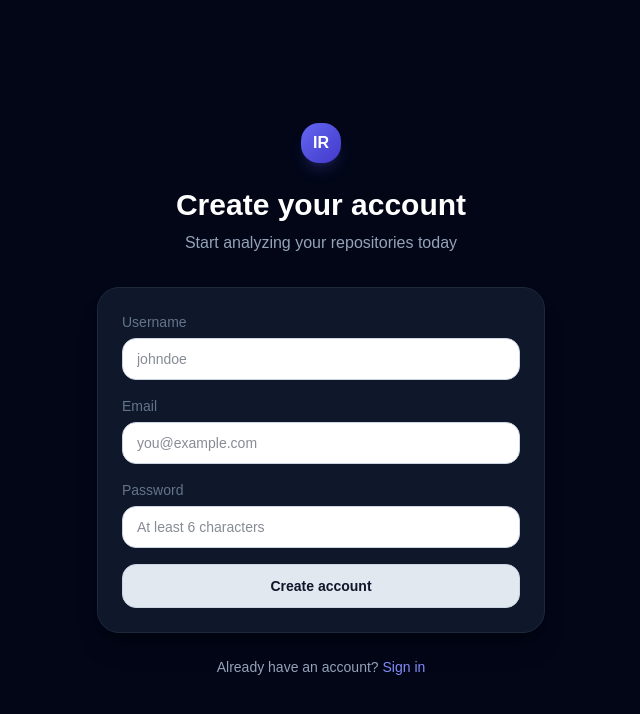
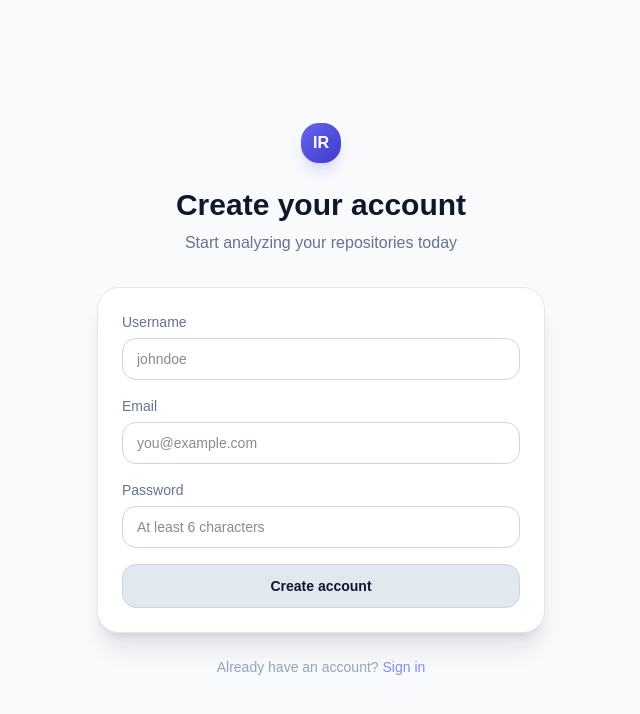
Before and after one commit to JAY4IGNITE/IntelliRepo, a React (Vite) app in the folder frontend/: page /register in a window 1280 px wide. Shown: the top 714 px of the page, without its empty margins (319-959 px from the left). Built offline with nearby package versions, Linux system fonts and the light colour scheme; no server answers.

Commit message:
feat: update background and text colors for improved accessibility and consistency across multiple pages

```diff
--- a/frontend/src/components/ProtectedRoute.tsx
+++ b/frontend/src/components/ProtectedRoute.tsx
@@ -6,10 +6,10 @@ export function ProtectedRoute() {
 
   if (loading) {
     return (
-      <div className="min-h-screen flex items-center justify-center bg-surface-950">
+      <div className="min-h-screen flex items-center justify-center bg-background text-foreground">
         <div className="flex flex-col items-center gap-4">
           <div className="w-10 h-10 border-2 border-primary-500 border-t-transparent rounded-full animate-spin" />
-          <p className="text-surface-400 text-sm">Loading...</p>
+          <p className="text-muted-foreground text-sm">Loading...</p>
         </div>
       </div>
     )
--- a/frontend/src/pages/DashboardPage.tsx
+++ b/frontend/src/pages/DashboardPage.tsx
@@ -38,7 +38,7 @@ export function DashboardPage() {
       initial="hidden"
       animate="visible"
       variants={staggerContainer}
-      className="p-6 lg:p-8 max-w-7xl mx-auto space-y-8"
+      className="p-6 lg:p-8 max-w-7xl mx-auto space-y-8 bg-background text-foreground"
     >
       <motion.div variants={fadeUp} className="space-y-2">
         <h1 className="text-2xl font-bold text-white">Welcome back, {user?.username}</h1>
--- a/frontend/src/pages/LoginPage.tsx
+++ b/frontend/src/pages/LoginPage.tsx
@@ -29,7 +29,7 @@ export function LoginPage() {
   }
 
   return (
-    <div className="min-h-screen flex items-center justify-center bg-surface-950 px-4 py-10">
+    <div className="min-h-screen flex items-center justify-center bg-background px-4 py-10">
       <motion.div initial={{ opacity: 0, y: 24 }} animate={{ opacity: 1, y: 0 }} transition={{ duration: 0.45 }} className="w-full max-w-md">
         <div className="text-center mb-8">
           <Link to="/" className="inline-flex items-center gap-3 mb-6">
@@ -37,11 +37,11 @@ export function LoginPage() {
               <span className="text-white font-bold">IR</span>
             </div>
           </Link>
-          <h1 className="text-3xl font-bold text-white">Welcome back</h1>
-          <p className="text-surface-400 mt-2">Sign in to your IntelliRepo account</p>
+          <h1 className="text-3xl font-bold text-foreground">Welcome back</h1>
+          <p className="text-muted-foreground mt-2">Sign in to your IntelliRepo account</p>
         </div>
 
-        <form onSubmit={handleSubmit} className="space-y-4 bg-surface-900 border border-surface-800 rounded-3xl p-6 shadow-xl shadow-black/20">
+        <form onSubmit={handleSubmit} className="space-y-4 bg-card border border-surface-200 dark:bg-surface-900 dark:border-surface-800 rounded-3xl p-6 shadow-xl shadow-slate-900/10">
           {error && (
             <div className="p-3 rounded-lg bg-red-500/10 border border-red-500/20 text-red-400 text-sm">
               {error}
--- a/frontend/src/pages/RegisterPage.tsx
+++ b/frontend/src/pages/RegisterPage.tsx
@@ -34,7 +34,7 @@ export function RegisterPage() {
   }
 
   return (
-    <div className="min-h-screen flex items-center justify-center bg-surface-950 px-4 py-10">
+    <div className="min-h-screen flex items-center justify-center bg-background px-4 py-10">
       <motion.div initial={{ opacity: 0, y: 24 }} animate={{ opacity: 1, y: 0 }} transition={{ duration: 0.45 }} className="w-full max-w-md">
         <div className="text-center mb-8">
           <Link to="/" className="inline-flex items-center gap-3 mb-6">
@@ -42,11 +42,11 @@ export function RegisterPage() {
               <span className="text-white font-bold">IR</span>
             </div>
           </Link>
-          <h1 className="text-3xl font-bold text-white">Create your account</h1>
-          <p className="text-surface-400 mt-2">Start analyzing your repositories today</p>
+          <h1 className="text-3xl font-bold text-foreground">Create your account</h1>
+          <p className="text-muted-foreground mt-2">Start analyzing your repositories today</p>
         </div>
 
-        <form onSubmit={handleSubmit} className="space-y-4 bg-surface-900 border border-surface-800 rounded-3xl p-6 shadow-xl shadow-black/20">
+        <form onSubmit={handleSubmit} className="space-y-4 bg-card border border-surface-200 dark:bg-surface-900 dark:border-surface-800 rounded-3xl p-6 shadow-xl shadow-slate-900/10">
           {error && (
             <div className="p-3 rounded-lg bg-red-500/10 border border-red-500/20 text-red-400 text-sm">
               {error}
--- a/frontend/src/pages/RepositoriesPage.tsx
+++ b/frontend/src/pages/RepositoriesPage.tsx
@@ -50,7 +50,7 @@ export function RepositoriesPage() {
       initial="hidden"
       animate="visible"
       variants={staggerContainer}
-      className="p-6 lg:p-8 max-w-7xl mx-auto space-y-6"
+      className="p-6 lg:p-8 max-w-7xl mx-auto space-y-6 bg-background text-foreground"
     >
       <motion.div variants={fadeUp} className="flex flex-col sm:flex-row sm:items-center justify-between gap-4">
         <div>
@@ -71,7 +71,7 @@ export function RepositoriesPage() {
       </motion.div>
 
       {!user?.github_username && (
-        <motion.div variants={fadeUp} className="rounded-3xl border border-amber-500/20 bg-amber-500/5 p-5">
+        <motion.div variants={fadeUp} className="rounded-3xl border border-amber-500/20 bg-amber-500/10 p-5">
           <p className="text-amber-400 font-medium">GitHub not connected</p>
           <p className="text-sm text-surface-400 mt-1">
             Connect your GitHub account in{' '}
--- a/frontend/src/pages/SettingsPage.tsx
+++ b/frontend/src/pages/SettingsPage.tsx
@@ -37,7 +37,7 @@ export function SettingsPage() {
   }
 
   return (
-    <motion.div initial={{ opacity: 0, y: 20 }} animate={{ opacity: 1, y: 0 }} transition={{ duration: 0.4 }} className="p-6 lg:p-8 max-w-3xl mx-auto space-y-6">
+    <motion.div initial={{ opacity: 0, y: 20 }} animate={{ opacity: 1, y: 0 }} transition={{ duration: 0.4 }} className="p-6 lg:p-8 max-w-3xl mx-auto space-y-6 bg-background text-foreground">
       <div>
         <h1 className="text-2xl font-bold text-white">Settings</h1>
         <p className="text-surface-400 mt-1">Manage your account and integrations</p>
```
